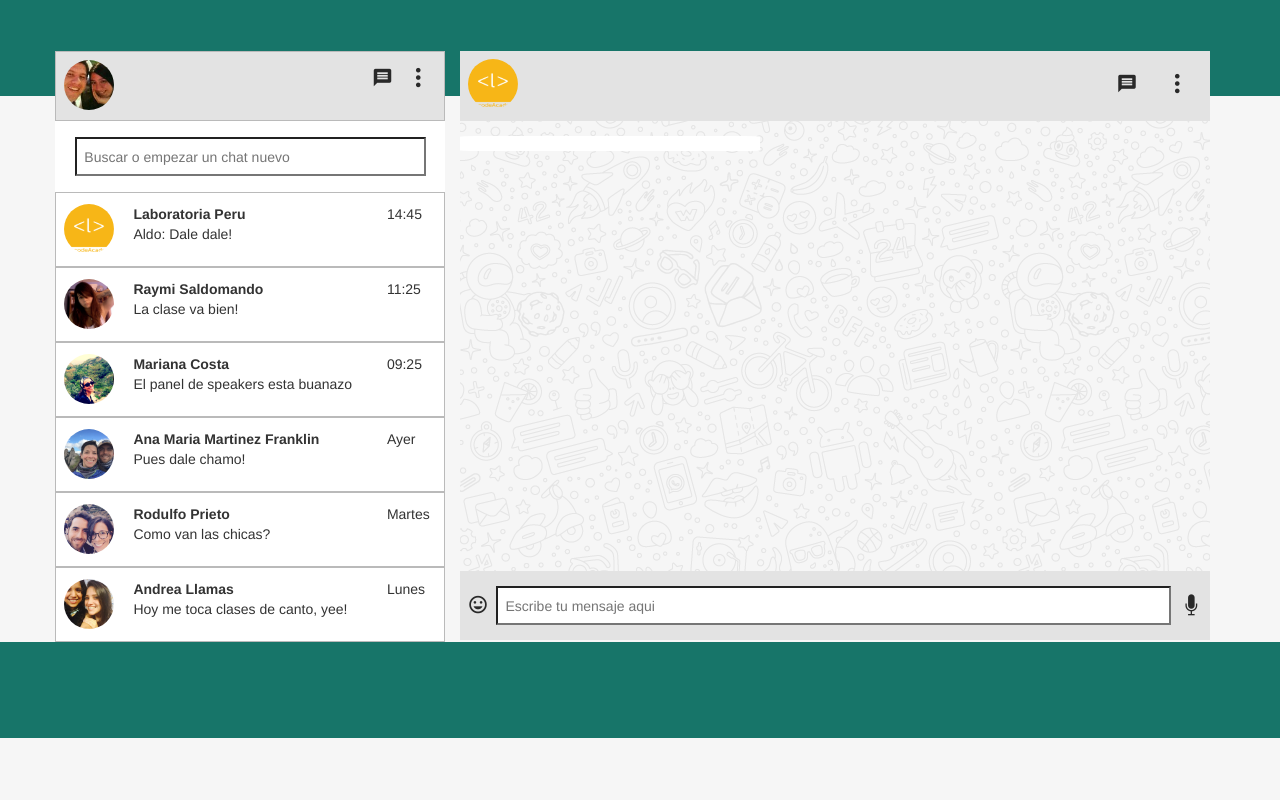
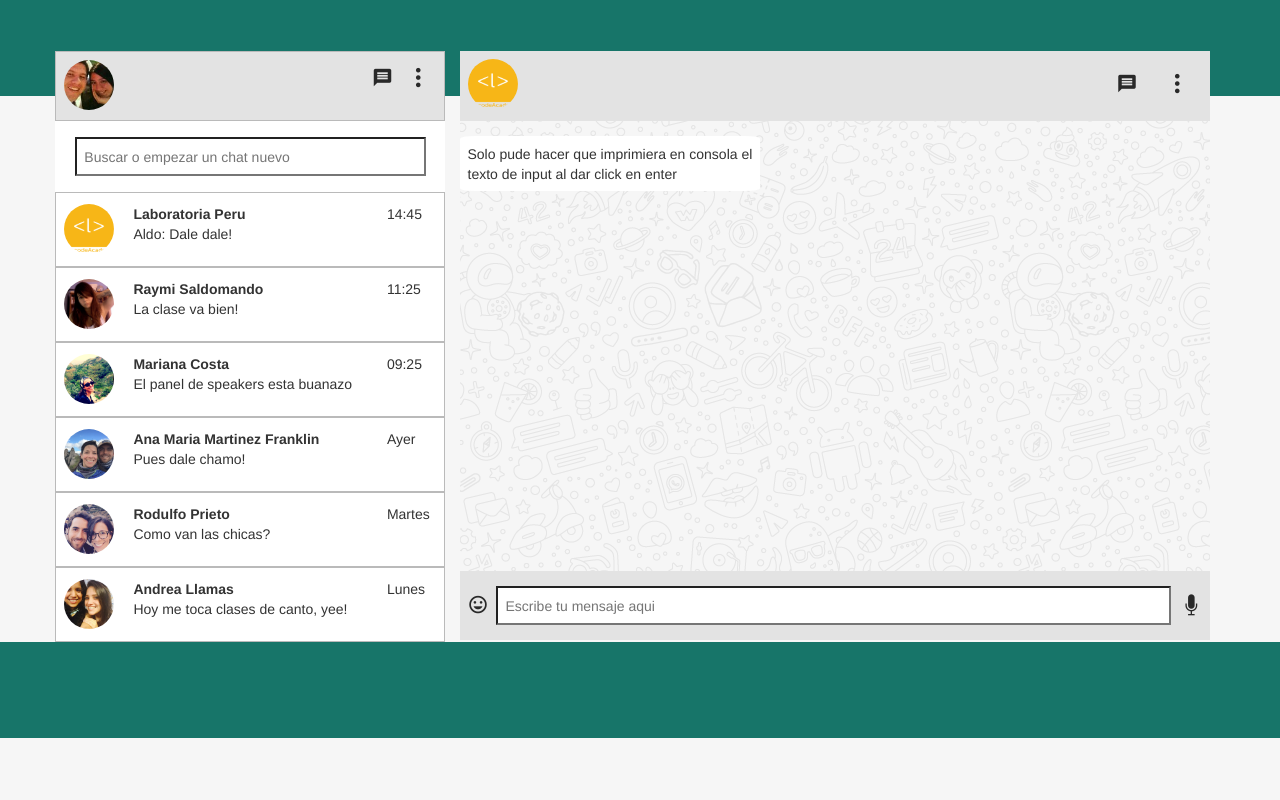
Before and after one commit to ElisaME/WebWhatsappFuncional, a plain HTML site: page index.html in a window 1280 px wide. Drawn offline with Linux system fonts and the light colour scheme; files whose address does not match are found by name.

Commit message:
Borrador de función agregar mensaje

```diff
--- a/index.html
+++ b/index.html
@@ -181,7 +181,7 @@
 					<!--Chat-->
 					<div class="border bg-whats" id="chat">
 						<div id="burbujaChat" class="text-box">
-
+							Solo pude hacer que imprimiera en consola el texto de input al dar click en enter
 						</div>
 					</div>
 					<!-- Escribir mensaje-->
```
Also changed, not shown: js/main.js (+15 -3 lines).
